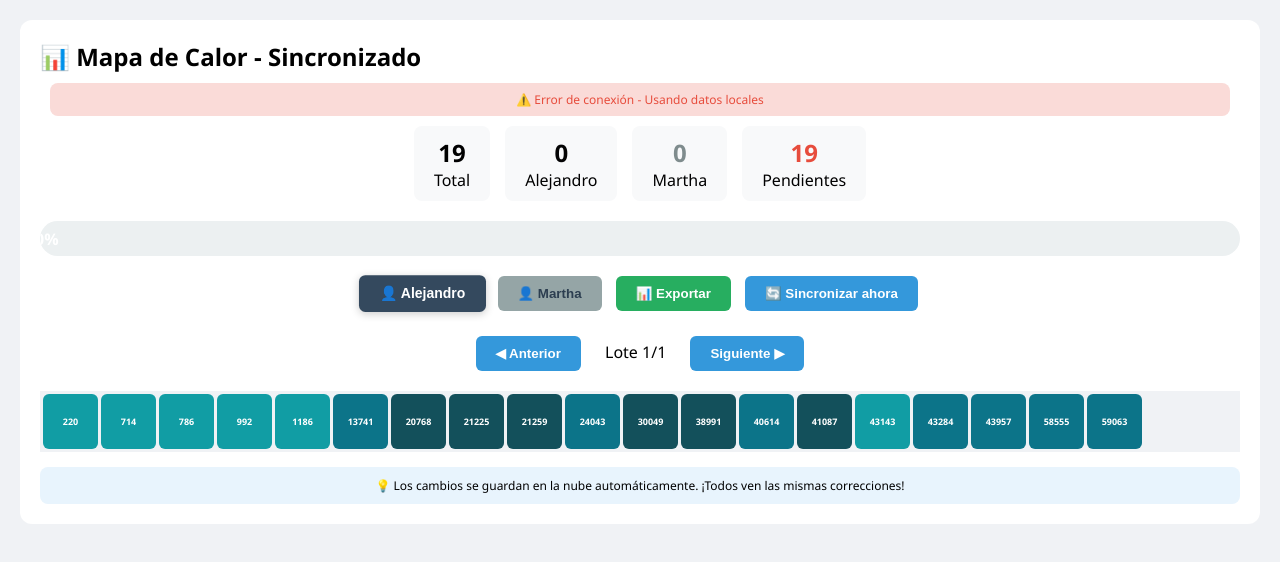
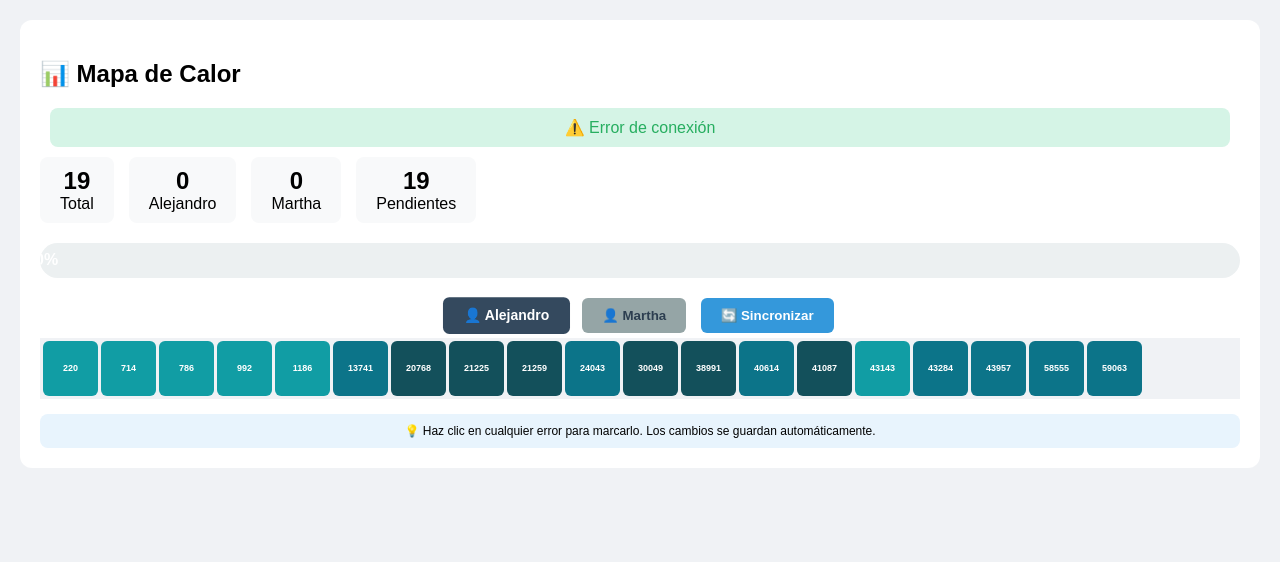
Before and after one commit to msmqbib/procesostecnicos, a plain HTML site: page index.html in a window 1280 px wide. Drawn offline with Linux system fonts and the light colour scheme; no server answers.

Commit message:
Add files via upload

```diff
--- a/index.html
+++ b/index.html
@@ -5,9 +5,14 @@
     <meta name="viewport" content="width=device-width, initial-scale=1.0">
     <title>Mapa de Calor - Sincronizado</title>
     <style>
-        * { box-sizing: border-box; margin: 0; padding: 0; }
-        body { font-family: 'Segoe UI', sans-serif; background: #f0f2f5; padding: 20px; }
-        .container { max-width: 100%; margin: 0 auto; background: white; border-radius: 12px; padding: 20px; }
+        * { box-sizing: border-box; }
+        body { font-family: Arial, sans-serif; background: #f0f2f5; padding: 20px; margin: 0; }
+        .container { max-width: 100%; background: white; border-radius: 12px; padding: 20px; }
+        .stats { display: flex; gap: 15px; margin-bottom: 20px; flex-wrap: wrap; }
+        .stat-card { background: #f8f9fa; padding: 10px 20px; border-radius: 8px; text-align: center; }
+        .stat-number { font-size: 1.5em; font-weight: bold; }
+        .progress-bar { background: #ecf0f1; border-radius: 25px; height: 35px; margin: 15px 0; overflow: hidden; }
+        .progress-fill { background: #27ae60; height: 100%; display: flex; align-items: center; justify-content: center; color: white; font-weight: bold; transition: width 0.3s; }
         .grid { display: grid; grid-template-columns: repeat(50, 55px); gap: 3px; background: #f0f2f5; padding: 3px; overflow-x: auto; }
         .cell { width: 55px; height: 55px; display: flex; align-items: center; justify-content: center; font-size: 9px; cursor: pointer; border-radius: 6px; font-weight: bold; color: white; position: relative; }
         .cell-error-Año { background-color: #119da4; }
@@ -17,176 +22,102 @@
         .cell-corregido-alejandro::after { content: "✓A"; position: absolute; bottom: 2px; right: 2px; font-size: 8px; background: rgba(4,4,4,0.9); padding: 2px 3px; border-radius: 3px; }
         .cell-corregido-martha { border: 3px solid #d7d9ce; }
         .cell-corregido-martha::after { content: "✓M"; position: absolute; bottom: 2px; right: 2px; font-size: 8px; background: rgba(215,217,206,0.9); padding: 2px 3px; border-radius: 3px; color: #2c3e50; }
-        .stats { display: flex; gap: 15px; flex-wrap: wrap; justify-content: center; margin-bottom: 20px; }
-        .stat-card { background: #f8f9fa; padding: 10px 20px; border-radius: 8px; text-align: center; }
-        .stat-number { font-size: 1.5em; font-weight: bold; }
-        .progress-bar { background: #ecf0f1; border-radius: 25px; overflow: hidden; height: 35px; margin: 15px 0; }
-        .progress-fill { background: #27ae60; height: 100%; transition: width 0.3s; display: flex; align-items: center; justify-content: center; color: white; font-weight: bold; }
-        button { padding: 10px 20px; border: none; border-radius: 6px; cursor: pointer; font-weight: bold; margin: 5px; }
+        button { padding: 10px 20px; margin: 5px; border: none; border-radius: 6px; cursor: pointer; font-weight: bold; }
         .btn-alejandro { background: #34495e; color: white; }
         .btn-martha { background: #95a5a6; color: #2c3e50; }
-        .btn-exportar { background: #27ae60; color: white; }
-        .active { transform: scale(1.05); box-shadow: 0 2px 8px rgba(0,0,0,0.2); }
-        .sync-status { text-align: center; padding: 8px; margin: 10px; border-radius: 8px; font-size: 12px; }
+        .active { transform: scale(1.05); }
+        .sync-status { text-align: center; padding: 10px; margin: 10px; border-radius: 8px; }
         .synced { background: #d5f4e6; color: #27ae60; }
         .syncing { background: #ffeaa7; color: #f39c12; }
-        .error { background: #fadbd8; color: #e74c3c; }
-        @media (max-width: 900px) { .grid { grid-template-columns: repeat(30, 50px); } .cell { width: 50px; height: 50px; font-size: 8px; } }
+        @media (max-width: 900px) { .grid { grid-template-columns: repeat(30, 50px); } .cell { width: 50px; height: 50px; } }
     </style>
 </head>
 <body>
 <div class="container">
-    <h2>📊 Mapa de Calor - Sincronizado</h2>
+    <h2>📊 Mapa de Calor</h2>
 
-    <div id="syncStatus" class="sync-status syncing">🔄 Conectando con la nube...</div>
+    <div id="syncStatus" class="sync-status synced">🟢 Conectado</div>
 
     <div class="stats">
-        <div class="stat-card"><div class="stat-number" id="totalRegistros">0</div><div>Total</div></div>
-        <div class="stat-card"><div class="stat-number" id="corregidosAlejandro" style="color:#040404;">0</div><div>Alejandro</div></div>
-        <div class="stat-card"><div class="stat-number" id="corregidosMartha" style="color:#7f8c8d;">0</div><div>Martha</div></div>
-        <div class="stat-card"><div class="stat-number" id="pendientes" style="color:#e74c3c;">0</div><div>Pendientes</div></div>
+        <div class="stat-card"><div class="stat-number" id="total">0</div><div>Total</div></div>
+        <div class="stat-card"><div class="stat-number" id="alejandroCount">0</div><div>Alejandro</div></div>
+        <div class="stat-card"><div class="stat-number" id="marthaCount">0</div><div>Martha</div></div>
+        <div class="stat-card"><div class="stat-number" id="pendienteCount">0</div><div>Pendientes</div></div>
     </div>
 
-    <div class="progress-bar"><div class="progress-fill" id="progressFill" style="width: 0%">0%</div></div>
+    <div class="progress-bar"><div class="progress-fill" id="progressFill" style="width:0%">0%</div></div>
 
-    <div style="text-align: center;">
+    <div style="text-align:center">
         <button id="alejandroBtn" class="btn-alejandro active">👤 Alejandro</button>
         <button id="marthaBtn" class="btn-martha">👤 Martha</button>
-        <button id="exportarBtn" class="btn-exportar">📊 Exportar</button>
-        <button id="sincButton" style="background:#3498db; color:white;">🔄 Sincronizar ahora</button>
-    </div>
-
-    <div style="text-align: center; margin: 15px;">
-        <button id="loteAnteriorBtn" style="background:#3498db; color:white;">◀ Anterior</button>
-        <span id="loteInfo" style="margin: 0 15px;">Lote 1/1</span>
-        <button id="loteSiguienteBtn" style="background:#3498db; color:white;">Siguiente ▶</button>
+        <button id="syncBtn" style="background:#3498db; color:white">🔄 Sincronizar</button>
     </div>
 
     <div id="grid" class="grid"></div>
 
-    <div style="margin-top: 15px; padding: 10px; background: #e8f4fd; border-radius: 8px; text-align: center; font-size: 12px;">
-        💡 Los cambios se guardan en la nube automáticamente. ¡Todos ven las mismas correcciones!
+    <div style="margin-top:15px; padding:10px; background:#e8f4fd; border-radius:8px; text-align:center; font-size:12px;">
+        💡 Haz clic en cualquier error para marcarlo. Los cambios se guardan automáticamente.
     </div>
 </div>
 
 <script>
     // ============================================
-    // 🔴 ¡¡¡IMPORTANTE!!!
-    // Pega aquí la URL que te dio Google Apps Script
-    // Debe verse así: https://script.google.com/macros/s/XXXXXX/exec
+    // 🔴 ¡¡¡CAMBIAR ESTA URL!!!
+    // Pega aquí tu URL de Google Apps Script
     // ============================================
     const SCRIPT_URL = "https://script.google.com/macros/s/AKfycby6U7MnW78DkJsqVxhGksrpWkCCrWn-K0ZF8reAB5_kUpLvl6s1R-byi3Ac1vwqqyWn/exec";
 
     // ============================================
-    // TUS REGISTROS DE ERRORES (PEGA AQUÍ TU LISTA)
+    // TUS REGISTROS DE ERRORES
+    // Agrega todos aquí con este formato:
+    // errores.set(NUMERO, "TIPO");
+    // Tipos: "Año", "Idioma", "Mayúscula"
     // ============================================
-    let errores = new Map();
+    const errores = new Map();
 
-    function agregarError(id, tipo) {
-        errores.set(parseInt(id), tipo);
-    }
-
-    // ============================================
-    // EJEMPLOS - REEMPLAZA CON TUS 58,000 REGISTROS
-    // ============================================
-    agregarError(220, "Año");
-    agregarError(714, "Año");
-    agregarError(786, "Año");
-    agregarError(992, "Año");
-    agregarError(1186, "Año");
-    agregarError(13741, "Idioma");
-    agregarError(20768, "Mayúscula");
-    agregarError(21225, "Mayúscula");
-    agregarError(21259, "Mayúscula");
-    agregarError(24043, "Idioma");
-    agregarError(30049, "Mayúscula");
-    agregarError(38991, "Mayúscula");
-    agregarError(40614, "Idioma");
-    agregarError(41087, "Mayúscula");
-    agregarError(43143, "Año");
-    agregarError(43284, "Idioma");
-    agregarError(43957, "Idioma");
-    agregarError(58555, "Idioma");
-    agregarError(59063, "Idioma");
-    // ... CONTINÚA AGREGANDO TODOS TUS REGISTROS
+    // EJEMPLOS (REEMPLAZA CON TUS 58,000 REGISTROS)
+    errores.set(220, "Año");
+    errores.set(714, "Año");
+    errores.set(786, "Año");
+    errores.set(992, "Año");
+    errores.set(1186, "Año");
+    errores.set(13741, "Idioma");
+    errores.set(20768, "Mayúscula");
+    errores.set(21225, "Mayúscula");
+    errores.set(21259, "Mayúscula");
+    errores.set(24043, "Idioma");
+    errores.set(30049, "Mayúscula");
+    errores.set(38991, "Mayúscula");
+    errores.set(40614, "Idioma");
+    errores.set(41087, "Mayúscula");
+    errores.set(43143, "Año");
+    errores.set(43284, "Idioma");
+    errores.set(43957, "Idioma");
+    errores.set(58555, "Idioma");
+    errores.set(59063, "Idioma");
+    // ... CONTINÚA AGREGANDO MÁS
 
     // ============================================
     // SISTEMA PRINCIPAL
     // ============================================
-    let correcciones = new Map();  // id -> persona
-    let personaActual = 'alejandro';
-    let loteActual = 0;
+    let correcciones = new Map();  // id -> persona ("alejandro" o "martha")
+    let personaActual = "alejandro";
+
+    const todosIds = Array.from(errores.keys()).sort((a,b) => a-b);
+    const TOTAL = todosIds.length;
+
+    // Estado de sincronización
     let sincronizando = false;
 
-    // Lista de todos los IDs ordenados
-    let todosLosIds = Array.from(errores.keys()).sort((a,b) => a-b);
-    let TOTAL_REGISTROS = todosLosIds.length;
-    let REGISTROS_POR_LOTE = 4000;
-    let TOTAL_LOTES = Math.ceil(TOTAL_REGISTROS / REGISTROS_POR_LOTE);
-
     // ============================================
-    // GUARDAR EN GOOGLE SHEETS
-    // ============================================
-    async function guardarEnCloud(id, persona, tipoAccion) {
-        try {
-            // Primero, obtener las correcciones actuales desde la nube
-            const responseGet = await fetch(SCRIPT_URL);
-            const dataGet = await responseGet.json();
-
-            // Verificar si ya existe este ID
-            let existe = false;
-            let correccionesActuales = [];
-
-            if (dataGet.correcciones) {
-                for (let item of dataGet.correcciones) {
-                    if (parseInt(item.id) === id) {
-                        existe = true;
-                        if (tipoAccion === "eliminar") {
-                            // No agregar a la lista
-                            continue;
-                        } else {
-                            correccionesActuales.push([id, persona]);
-                        }
-                    } else {
-                        correccionesActuales.push([parseInt(item.id), item.persona.toLowerCase()]);
-                    }
-                }
-            }
-
-            // Si no existe y es para agregar
-            if (!existe && tipoAccion !== "eliminar") {
-                correccionesActuales.push([id, persona]);
-            }
-
-            // Guardar todas las correcciones en la hoja (a través de una función en Apps Script)
-            // Por ahora, usamos POST individual
-            const response = await fetch(SCRIPT_URL, {
-                method: 'POST',
-                headers: { 'Content-Type': 'application/json' },
-                body: JSON.stringify({
-                    accion: tipoAccion,
-                    id: id.toString(),
-                    persona: persona
-                })
-            });
-
-            const resultado = await response.text();
-            console.log("✅ Guardado:", id, persona, tipoAccion);
-
-        } catch(e) {
-            console.error("❌ Error al guardar:", e);
-            document.getElementById('syncStatus').innerHTML = '⚠️ Error al guardar';
-            document.getElementById('syncStatus').className = 'sync-status error';
-        }
-    }
-
-    // ============================================
-    // CARGAR DESDE GOOGLE SHEETS
+    // CARGAR DATOS DESDE GOOGLE SHEETS
     // ============================================
     async function cargarDesdeCloud() {
+        if (sincronizando) return;
         sincronizando = true;
-        document.getElementById('syncStatus').innerHTML = '🔄 Cargando desde la nube...';
-        document.getElementById('syncStatus').className = 'sync-status syncing';
+
+        document.getElementById('syncStatus').innerHTML = "🔄 Cargando...";
+        document.getElementById('syncStatus').className = "sync-status syncing";
 
         try {
             const response = await fetch(SCRIPT_URL);
@@ -194,54 +125,109 @@
 
             console.log("📥 Datos recibidos:", data);
 
-            if (data.correcciones) {
-                correcciones.clear();
-                for (let item of data.correcciones) {
-                    const idNum = parseInt(item.id);
-                    if (!isNaN(idNum)) {
-                        const personaNorm = item.persona ? item.persona.toLowerCase() : '';
-                        correcciones.set(idNum, personaNorm);
-                        console.log(`   Cargado: ID ${idNum} -> ${personaNorm}`);
-                    }
+            correcciones.clear();
+            for (let [id, persona] of Object.entries(data)) {
+                if (persona && persona !== "") {
+                    correcciones.set(parseInt(id), persona.toLowerCase());
                 }
-                console.log(`✅ Cargados ${correcciones.size} registros desde la nube`);
-                document.getElementById('syncStatus').innerHTML = '🟢 Sincronizado - ' + correcciones.size + ' correcciones cargadas';
-                document.getElementById('syncStatus').className = 'sync-status synced';
-            } else {
-                console.log("⚠️ No hay correcciones en la nube");
-                document.getElementById('syncStatus').innerHTML = '🟢 Conectado - Sin correcciones guardadas';
-                document.getElementById('syncStatus').className = 'sync-status synced';
             }
+
+            console.log(`✅ Cargados ${correcciones.size} registros`);
+            document.getElementById('syncStatus').innerHTML = `🟢 Sincronizado (${correcciones.size} correcciones)`;
+            document.getElementById('syncStatus').className = "sync-status synced";
+
+            actualizarEstadisticas();
+            dibujarGrid();
+
         } catch(e) {
             console.error("❌ Error al cargar:", e);
-            document.getElementById('syncStatus').innerHTML = '⚠️ Error de conexión - Usando datos locales';
-            document.getElementById('syncStatus').className = 'sync-status error';
+            document.getElementById('syncStatus').innerHTML = "⚠️ Error de conexión";
+            document.getElementById('syncStatus').className = "sync-status synced";
         }
 
         sincronizando = false;
-        actualizarEstadisticas();
-        dibujarGrid();
+    }
+
+    // ============================================
+    // GUARDAR DATOS EN GOOGLE SHEETS
+    // ============================================
+    async function guardarEnCloud(id, persona) {
+        const nombrePersona = persona === "alejandro" ? "Alejandro" : "Martha";
+
+        console.log(`📤 Guardando: ID ${id} -> ${nombrePersona}`);
+
+        try {
+            const response = await fetch(SCRIPT_URL, {
+                method: 'POST',
+                mode: 'cors',
+                headers: { 'Content-Type': 'application/json' },
+                body: JSON.stringify({
+                    id: id.toString(),
+                    persona: nombrePersona
+                })
+            });
+
+            const resultado = await response.json();
+            console.log("✅ Respuesta:", resultado);
+
+            // Recargar datos después de guardar
+            await cargarDesdeCloud();
+
+        } catch(e) {
+            console.error("❌ Error al guardar:", e);
+            alert("Error al guardar: " + e.message);
+        }
+    }
+
+    // ============================================
+    // ELIMINAR DATOS EN GOOGLE SHEETS (desmarcar)
+    // ============================================
+    async function eliminarEnCloud(id) {
+        console.log(`📤 Eliminando: ID ${id}`);
+
+        try {
+            const response = await fetch(SCRIPT_URL, {
+                method: 'POST',
+                mode: 'cors',
+                headers: { 'Content-Type': 'application/json' },
+                body: JSON.stringify({
+                    id: id.toString(),
+                    persona: ""
+                })
+            });
+
+            const resultado = await response.json();
+            console.log("✅ Eliminado:", resultado);
+
+            // Recargar datos después de eliminar
+            await cargarDesdeCloud();
+
+        } catch(e) {
+            console.error("❌ Error al eliminar:", e);
+            alert("Error al eliminar: " + e.message);
+        }
     }
 
     // ============================================
     // ACTUALIZAR ESTADÍSTICAS
     // ============================================
     function actualizarEstadisticas() {
-        let corrAlejandro = 0, corrMartha = 0;
+        let alejandro = 0, martha = 0;
+
         for (let persona of correcciones.values()) {
-            if (persona === 'alejandro') corrAlejandro++;
-            else if (persona === 'martha') corrMartha++;
+            if (persona === "alejandro") alejandro++;
+            if (persona === "martha") martha++;
         }
-        const pendientes = TOTAL_REGISTROS - (corrAlejandro + corrMartha);
-        const porcentaje = ((corrAlejandro + corrMartha) / TOTAL_REGISTROS) * 100;
 
-        document.getElementById('totalRegistros').textContent = TOTAL_REGISTROS.toLocaleString();
-        document.getElementById('corregidosAlejandro').textContent = corrAlejandro.toLocaleString();
-        document.getElementById('corregidosMartha').textContent = corrMartha.toLocaleString();
-        document.getElementById('pendientes').textContent = pendientes.toLocaleString();
+        const pendientes = TOTAL - alejandro - martha;
+        const porcentaje = ((alejandro + martha) / TOTAL) * 100;
+
+        document.getElementById('total').textContent = TOTAL.toLocaleString();
+        document.getElementById('alejandroCount').textContent = alejandro.toLocaleString();
+        document.getElementById('marthaCount').textContent = martha.toLocaleString();
+        document.getElementById('pendienteCount').textContent = pendientes.toLocaleString();
         document.getElementById('progressFill').style.width = `${porcentaje}%`;
         document.getElementById('progressFill').textContent = `${porcentaje.toFixed(1)}%`;
-        document.getElementById('loteInfo').innerHTML = `Lote ${loteActual + 1}/${TOTAL_LOTES}`;
     }
 
     // ============================================
@@ -249,10 +235,10 @@
     // ============================================
     function getClassForError(tipo) {
         switch(tipo) {
-            case 'Año': return 'cell-error-Año';
-            case 'Idioma': return 'cell-error-Idioma';
-            case 'Mayúscula': return 'cell-error-Mayúscula';
-            default: return '';
+            case "Año": return "cell-error-Año";
+            case "Idioma": return "cell-error-Idioma";
+            case "Mayúscula": return "cell-error-Mayúscula";
+            default: return "";
         }
     }
 
@@ -260,43 +246,37 @@
     // DIBUJAR EL GRID
     // ============================================
     function dibujarGrid() {
-        const inicioLote = loteActual * REGISTROS_POR_LOTE;
-        const finLote = Math.min(inicioLote + REGISTROS_POR_LOTE, TOTAL_REGISTROS);
-        const registrosLote = todosLosIds.slice(inicioLote, finLote);
+        const grid = document.getElementById('grid');
+        grid.innerHTML = "";
 
-        const grid = document.getElementById('grid');
-        grid.innerHTML = '';
-
-        for (let i = 0; i < registrosLote.length; i++) {
-            const id = registrosLote[i];
+        for (let i = 0; i < todosIds.length; i++) {
+            const id = todosIds[i];
             const tipoError = errores.get(id);
             const personaCorrectora = correcciones.get(id);
 
             const celda = document.createElement('div');
             let className = `cell ${getClassForError(tipoError)}`;
-            if (personaCorrectora === 'alejandro') className += ' cell-corregido-alejandro';
-            else if (personaCorrectora === 'martha') className += ' cell-corregido-martha';
+
+            if (personaCorrectora === "alejandro") {
+                className += " cell-corregido-alejandro";
+            } else if (personaCorrectora === "martha") {
+                className += " cell-corregido-martha";
+            }
 
             celda.className = className;
             celda.textContent = id;
-            celda.title = `Registro ${id} - Error: ${tipoError}${personaCorrectora ? ` ✓ Corregido por ${personaCorrectora === 'alejandro' ? 'Alejandro' : 'Martha'}` : ' ❌ Pendiente'}`;
+            celda.title = `Registro ${id} - Error: ${tipoError}${personaCorrectora ? ` ✓ Corregido por ${personaCorrectora === "alejandro" ? "Alejandro" : "Martha"}` : " ❌ Pendiente"}`;
 
             celda.onclick = (function(registroId) {
                 return async function() {
                     const yaCorregido = correcciones.has(registroId);
-                    const nombrePersona = personaActual === 'alejandro' ? 'Alejandro' : 'Martha';
-                    const personaKey = personaActual === 'alejandro' ? 'alejandro' : 'martha';
 
                     if (yaCorregido) {
                         if (confirm(`¿Estás seguro de desmarcar el registro ${registroId}?`)) {
-                            correcciones.delete(registroId);
-                            await guardarEnCloud(registroId, "", "eliminar");
-                            await cargarDesdeCloud();
+                            await eliminarEnCloud(registroId);
                         }
                     } else {
-                        correcciones.set(registroId, personaKey);
-                        await guardarEnCloud(registroId, nombrePersona, "marcar");
-                        await cargarDesdeCloud();
+                        await guardarEnCloud(registroId, personaActual);
                     }
                 };
             })(id);
@@ -306,70 +286,39 @@
     }
 
     // ============================================
-    // CAMBIAR LOTE
-    // ============================================
-    function cambiarLote(delta) {
-        const nuevoLote = loteActual + delta;
-        if (nuevoLote >= 0 && nuevoLote < TOTAL_LOTES) {
-            loteActual = nuevoLote;
-            dibujarGrid();
-            actualizarEstadisticas();
-        }
-    }
-
-    // ============================================
-    // EXPORTAR DATOS
-    // ============================================
-    function exportarDatos() {
-        let csv = "ID_Registro,Tipo_Error,Corregido_Persona\n";
-        for (let id of todosLosIds) {
-            const tipo = errores.get(id);
-            const persona = correcciones.get(id) || "";
-            csv += `${id},${tipo},${persona}\n`;
-        }
-        const blob = new Blob([csv], { type: 'text/csv;charset=utf-8;' });
-        const link = document.createElement('a');
-        link.href = URL.createObjectURL(blob);
-        link.download = `correcciones_${new Date().toISOString().slice(0,19)}.csv`;
-        link.click();
-        URL.revokeObjectURL(link.href);
-        alert('✅ Archivo exportado');
-    }
-
-    // ============================================
     // EVENTOS DE BOTONES
     // ============================================
     document.getElementById('alejandroBtn').onclick = () => {
-        personaActual = 'alejandro';
+        personaActual = "alejandro";
         document.getElementById('alejandroBtn').classList.add('active');
         document.getElementById('marthaBtn').classList.remove('active');
     };
+
     document.getElementById('marthaBtn').onclick = () => {
-        personaActual = 'martha';
+        personaActual = "martha";
         document.getElementById('marthaBtn').classList.add('active');
         document.getElementById('alejandroBtn').classList.remove('active');
     };
-    document.getElementById('loteAnteriorBtn').onclick = () => cambiarLote(-1);
-    document.getElementById('loteSiguienteBtn').onclick = () => cambiarLote(1);
-    document.getElementById('exportarBtn').onclick = exportarDatos;
-    document.getElementById('sincButton').onclick = () => cargarDesdeCloud();
+
+    document.getElementById('syncBtn').onclick = () => {
+        cargarDesdeCloud();
+    };
 
     // ============================================
-    // INICIALIZAR
+    // INICIAR
     // ============================================
-    document.getElementById('alejandroBtn').classList.add('active');
+    console.log("🚀 Iniciando mapa...");
+    console.log(`📊 Total de errores: ${TOTAL}`);
+    console.log(`🔗 URL: ${SCRIPT_URL}`);
+
     actualizarEstadisticas();
     dibujarGrid();
 
-    // Cargar datos de la nube
+    // Cargar datos desde la nube
     cargarDesdeCloud();
 
-    // Auto-sincronizar cada 10 segundos
-    setInterval(cargarDesdeCloud, 10000);
-
-    console.log("🚀 Mapa iniciado");
-    console.log("📊 Total de errores:", TOTAL_REGISTROS);
-    console.log("🔗 URL de sincronización:", SCRIPT_URL);
+    // Auto-sincronizar cada 5 segundos
+    setInterval(cargarDesdeCloud, 5000);
 </script>
 </body>
 </html>
```
